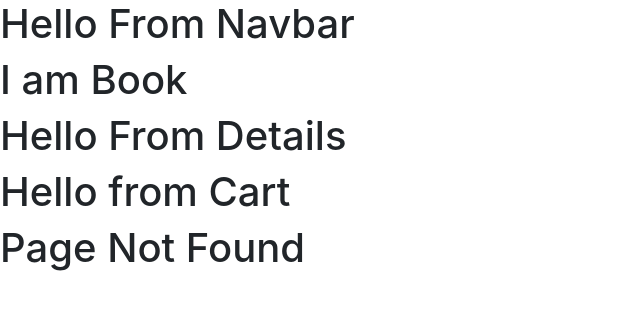
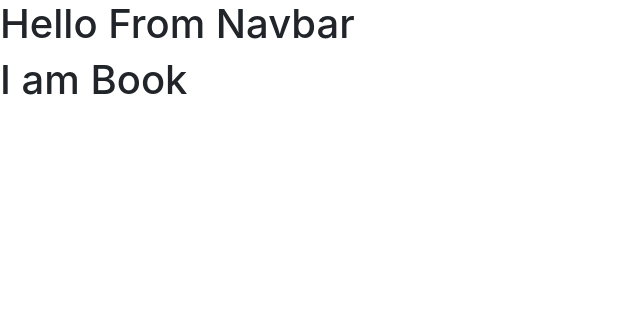
Before and after one commit to Kalaiyarazan/library-management, a React (Create React App) app: page / in a window 1280 px wide. Before the commit this address had no page. Shown: the top 310 px of the page, without its empty margins (0-640 px from the left). Built offline with nearby package versions, Linux system fonts and the light colour scheme.

Commit message:
Added react-router-dom and created Route on App.js

```diff
--- a/package.json
+++ b/package.json
@@ -6,6 +6,7 @@
     "bootstrap": "^4.3.1",
     "react": "^16.10.1",
     "react-dom": "^16.10.1",
+    "react-router-dom": "^5.1.2",
     "react-scripts": "3.1.2",
     "reactstrap": "^8.0.1"
   },
--- a/src/App.js
+++ b/src/App.js
@@ -1,4 +1,6 @@
 import React, { Component, Fragment } from 'react'
+import "bootstrap/dist/css/bootstrap.min.css";
+import {Switch, Route} from 'react-router-dom'
 import Navbar from './components/Navbar'
 import BookList from './components/BookList'
 import Details from './components/Details'
@@ -10,10 +12,13 @@
     return (
       <Fragment>
           <Navbar/>
-          <BookList/>
-          <Details/>
-          <Cart/>
-          <Default/>
+          <Switch>
+            <Route exact path="/" component={BookList}/>
+            <Route path="/details" component={Details}/>
+            <Route path="/cart" component={Cart}/>
+            <Route component={Default}/>
+            <Default/>
+          </Switch>
       </Fragment>
     )
   }
--- a/src/index.js
+++ b/src/index.js
@@ -2,10 +2,15 @@
 import ReactDOM from 'react-dom';
 import './index.css';
 import App from './App';
+import {BrowserRouter as Router} from 'react-router-dom'
 import * as serviceWorker from './serviceWorker';
 import 'bootstrap/dist/css/bootstrap.css';
 
-ReactDOM.render(<App />, document.getElementById('root'));
+ReactDOM.render(
+<Router>
+<App />
+</Router>
+, document.getElementById('root'));
 
 // If you want your app to work offline and load faster, you can change
 // unregister() to register() below. Note this comes with some pitfalls.
```
Also changed, not shown: 1 other file (tests, documents, lock files or other folders).
